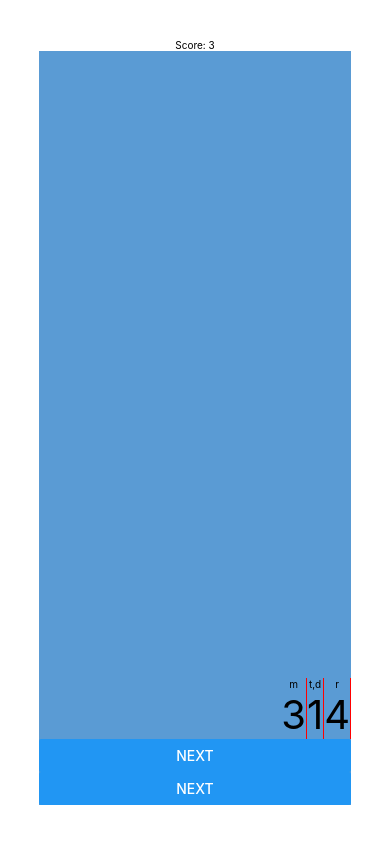
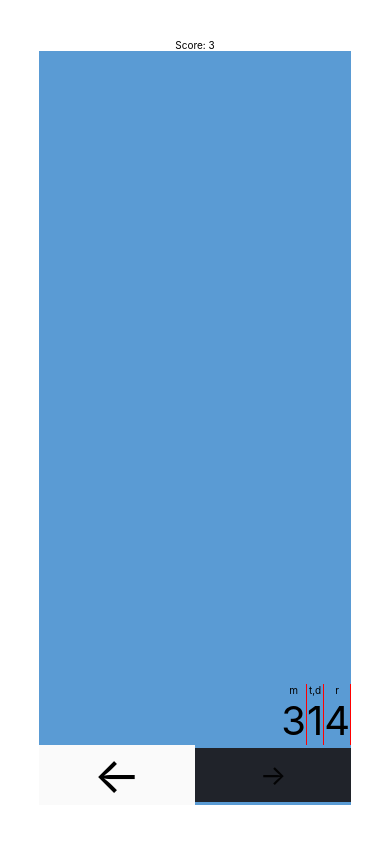
Before and after one commit to LutzerD/memrise, a React Native app: screen / in a window 390 px wide. Built offline with nearby package versions, Linux system fonts and the light colour scheme.

Commit message:
Messing with margins / Animated

```diff
--- a/App.js
+++ b/App.js
@@ -1,4 +1,4 @@
-import React, { useState } from "react";
+import React, { useState, useRef } from "react";
 import {
   Text,
   View,
@@ -8,6 +8,7 @@ import {
   StyleSheet,
   SafeAreaView,
   TouchableOpacity,
+  Animated,
 } from "react-native";
 const pi = require("./pi.json").value;
 
@@ -53,6 +54,29 @@ const MainDigit = (props) => {
   );
   return a;
 };
+
+const FadeInText = (props) => {
+  const fadeAnim = useRef(new Animated.Value(0)).current; // Initial value for opacity: 0
+
+  React.useEffect(() => {
+    Animated.timing(fadeAnim, {
+      toValue: 1,
+      duration: 10000,
+    }).start();
+  }, [fadeAnim]);
+
+  return (
+    <Animated.Text // Special animatable View
+      style={{
+        ...props.style,
+        opacity: fadeAnim, // Bind opacity to animated value
+      }}
+    >
+      {props.children}
+    </Animated.Text>
+  );
+};
+
 const numWidth = 3;
 const memrise = () => {
   const [index, setIndex] = useState(numWidth);
@@ -66,12 +90,27 @@ const memrise = () => {
           <PreviousDigit digit={index - numWidth} />
           <MainDigit digit={index} style={styles.mainDigit} />
         </View>
-        <View>
-          <View style={styles.nextButton}>
-            <Button title="Next" onPress={() => setIndex(index + numWidth)} />
+        <View style={styles.buttonRow}>
+          <View style={styles.nextButtonView}>
+            <TouchableOpacity
+              style={[styles.prevButton]}
+              onPress={() => setIndex(index - numWidth)}
+            >
+              <Text style={[styles.arrowText, styles.button]}> ← </Text>
+            </TouchableOpacity>
           </View>
-          <View style={styles.nextButton}>
-            <Button title="Next" onPress={() => setIndex(index + numWidth)} />
+          <View style={styles.nextButtonView}>
+            <TouchableOpacity
+              style={[styles.nextButton]}
+              onPress={() => setIndex(index + numWidth)}
+            >
+              <FadeInText
+                style={{ fontSize: 28, textAlign: "center", margin: 10 }}
+              >
+                {" "}
+                →{" "}
+              </FadeInText>
+            </TouchableOpacity>
           </View>
         </View>
       </View>
@@ -112,15 +151,7 @@ const styles = StyleSheet.create({
   },
   nextButtonView: {
     flex: 1,
-    //width: "100%",
-  },
-  nextButton: {
-    flex: 1,
-  },
-  nextButtonView: {
-    margin: "5%",
-    height: "20%",
-    //width: "100%",
+    width: "100%",
   },
   outlined: {
     borderRightColor: "red",
@@ -131,6 +162,22 @@ const styles = StyleSheet.create({
     alignItems: "flex-end",
     justifyContent: "space-between",
     flex: 1,
+  },
+  button: {
+    textAlign: "center",
+
+    textAlignVertical: "center",
+  },
+  arrowText: {
+    fontSize: 50 * PixelRatio.get(),
+    textAlignVertical: "center",
+    textAlign: "center",
+  },
+  prevButton: {
+    backgroundColor: "#fafafa",
+  },
+  nextButton: {
+    backgroundColor: "#20232a",
   },
   row: {
     flexDirection: "row",
```
